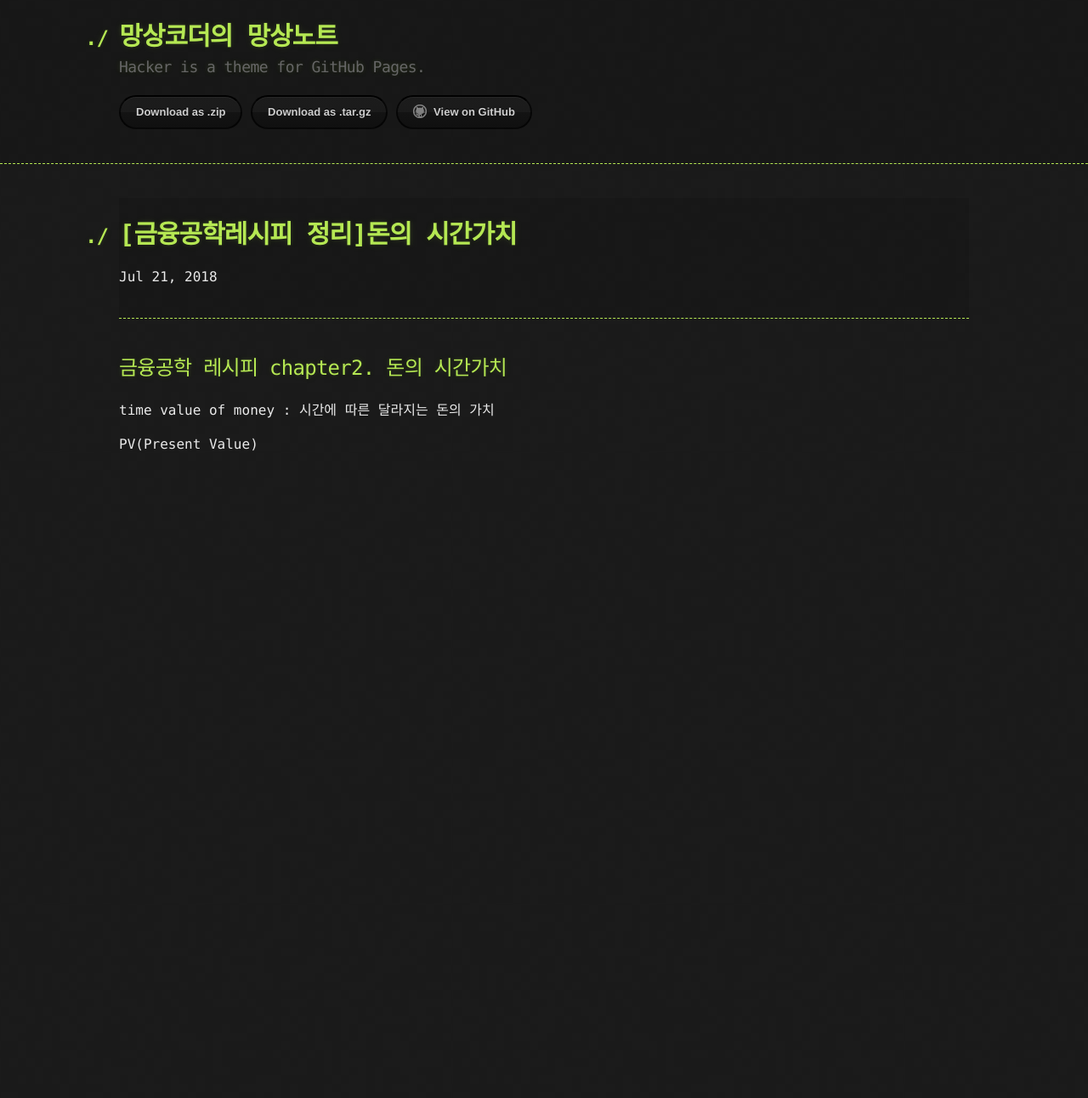
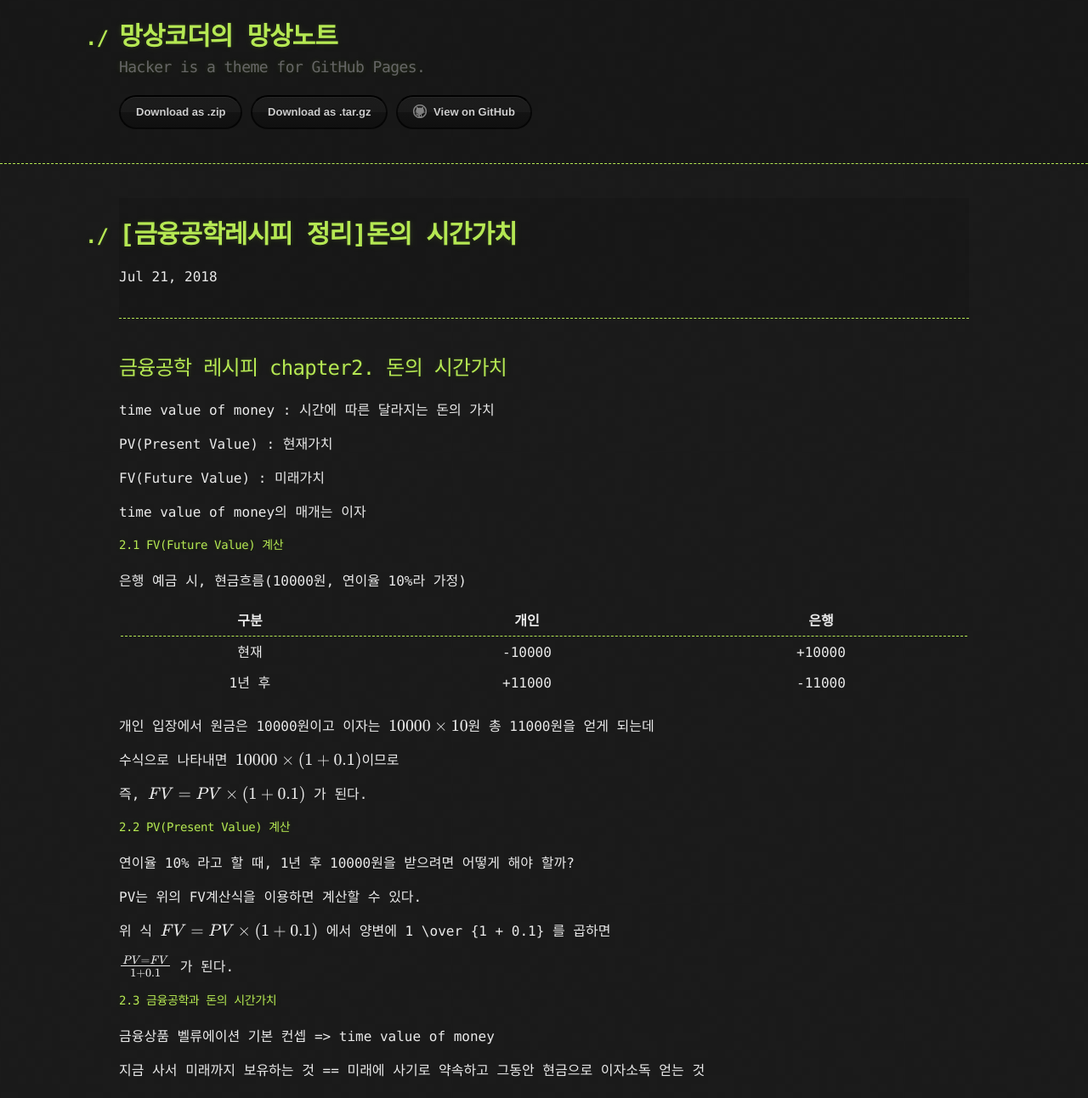
Before and after one commit to kooock/kooock.github.io, a Jekyll site: the page built from _posts/2018-07-21-finance_engineering_recipe_chapter2.md, in a window 1280 px wide. Shown: the whole page at 85% size. Built offline with Jekyll 4.4.1, drawn with Linux system fonts in a browser that asks for light colours; formulas are drawn with MathJax 3; before the commit the page ends 900 px from its top, so only the background shows below that.

Commit message:
chapter 2 done

```diff
--- a/_posts/2018-07-21-finance_engineering_recipe_chapter2.md
+++ b/_posts/2018-07-21-finance_engineering_recipe_chapter2.md
@@ -13,4 +13,39 @@ tags: [금융공학, 퀀트]
 --------------------------------------------------------------------------------------------
 time value of money : 시간에 따른 달라지는 돈의 가치
 
-PV(Present Value)
+PV(Present Value) : 현재가치
+
+FV(Future Value)  : 미래가치
+
+time value of money의 매개는 이자
+
+#### 2.1 FV(Future Value) 계산
+
+은행 예금 시, 현금흐름(10000원, 연이율 10%라 가정)
+
+| 구분 | 개인 | 은행 |
+| :---: | :---: | :---: |
+| 현재 | -10000 | +10000 |
+| 1년 후 | +11000 | -11000 |
+
+개인 입장에서 원금은 10000원이고 이자는 $$10000 \times 10%$$원 총 11000원을 얻게 되는데
+
+수식으로 나타내면 $$10000 \times (1 + 0.1)$$이므로
+
+즉, $$FV = PV \times (1 + 0.1)$$ 가 된다.
+
+#### 2.2 PV(Present Value) 계산
+
+연이율 10% 라고 할 때, 1년 후 10000원을 받으려면 어떻게 해야 할까?
+
+PV는 위의 FV계산식을 이용하면 계산할 수 있다.
+
+위 식 $$FV = PV \times (1 + 0.1)$$ 에서 양변에 1 \over {1 + 0.1} 를 곱하면
+
+$$PV = FV  \over {1 + 0.1}$$ 가 된다.
+
+#### 2.3 금융공학과 돈의 시간가치
+
+금융상품 벨류에이션 기본 컨셉 => time value of money
+
+지금 사서 미래까지 보유하는 것 == 미래에 사기로 약속하고 그동안 현금으로 이자소독 얻는 것
```
